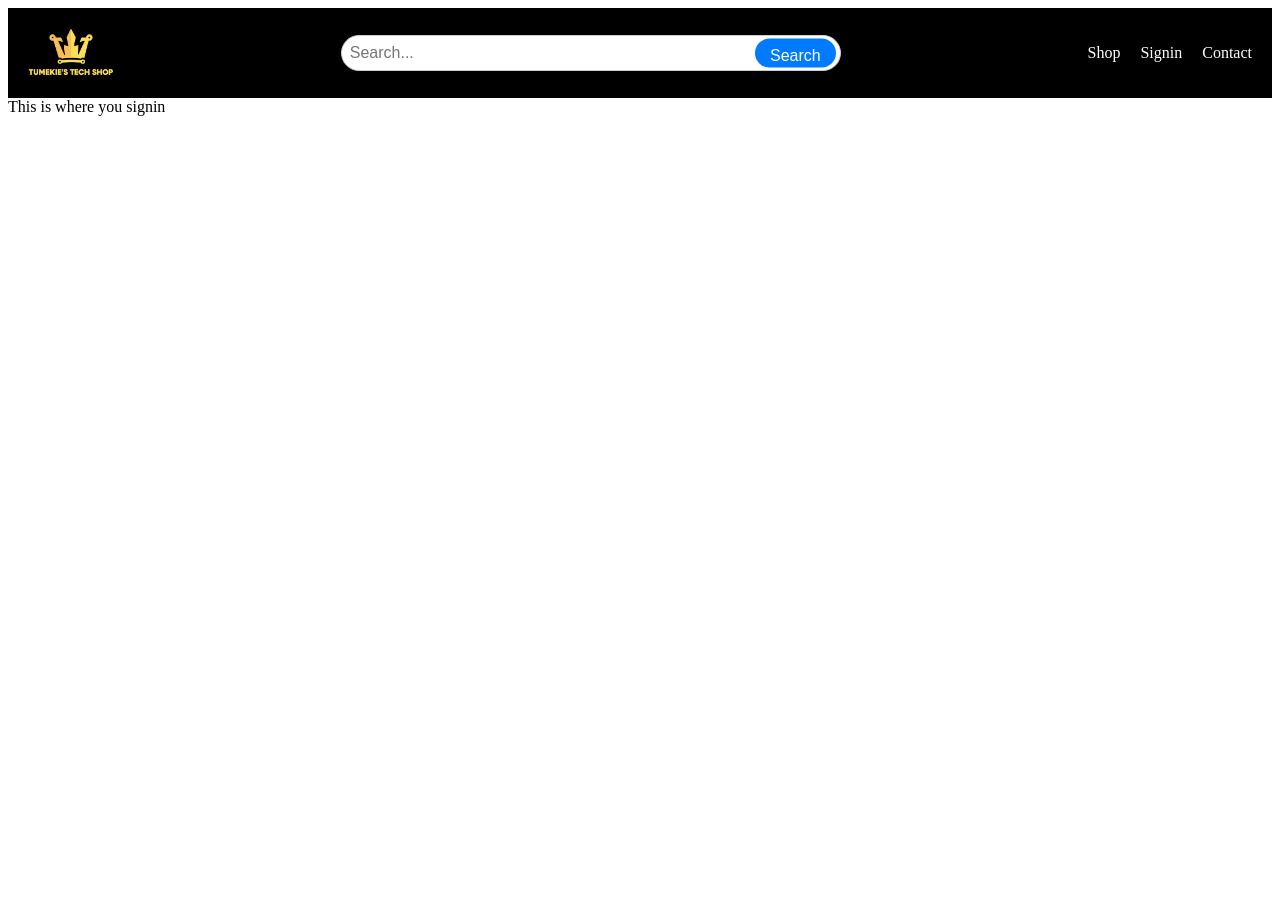
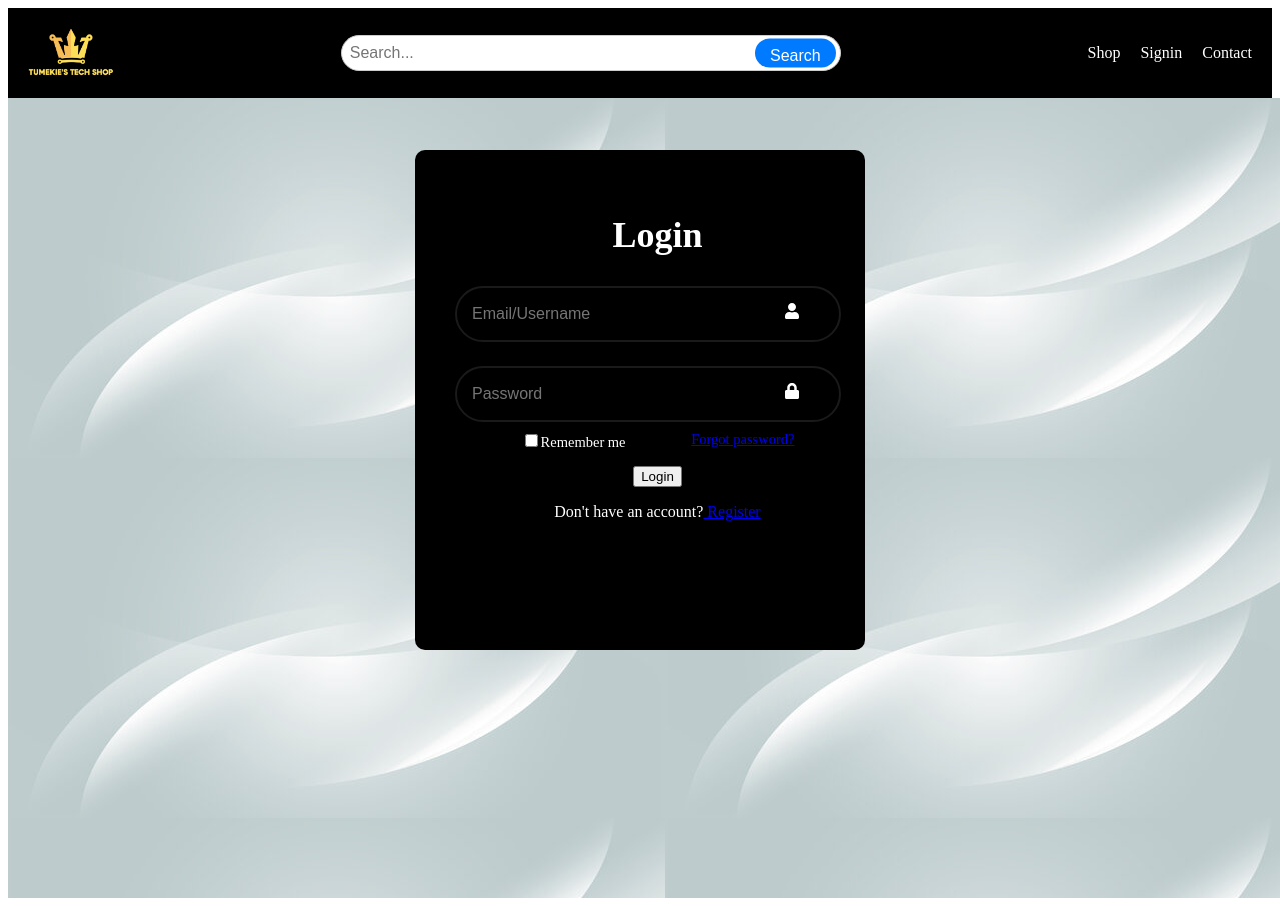
Before and after one commit to tumekie1999/876_Yaad_Groceries, a React (Create React App) app: page /signin in a window 1280 px wide. Before the commit the page ends 800 px from the top, so only its background shows below. Built offline with nearby package versions, Linux system fonts and the light colour scheme.

Commit message:
added login & register pages

```diff
--- a/package.json
+++ b/package.json
@@ -9,6 +9,7 @@
     "@testing-library/user-event": "^7.1.2",
     "react": "^16.12.0",
     "react-dom": "^16.12.0",
+    "react-icons": "^5.3.0",
     "react-router-dom": "^6.26.1",
     "react-scripts": "^5.0.1"
   },
--- /dev/null
+++ b/src/pages/register.css
@@ -0,0 +1,40 @@
+.wrapper {
+    position: fixed;
+    top: 50%;
+    left: 50%;
+    transform: translate(-50%, -50%);
+    text-align: center;
+    width: 450px;
+    height: 500px;
+    background: black;
+    border-radius: 10px;
+    color: white;
+}
+
+.wrapper .form-box {
+    width: 90%;
+    padding: 40px;
+}
+
+form h1 {
+    font-size: 36px;
+    text-align: center;
+}
+
+form .input-box {
+    position: relative;
+    width: 90%;
+    height: 50px;
+    margin: 30px 0;
+}
+ .input-box input {
+    width: 100%;
+    height: 100%;
+    background: transparent;
+    border: none;
+    outline: none;
+    border: 2px solid rgba(255, 255, 255, .1);
+    border-radius: 40px;
+    font-size: 16px;
+    color: white;
+ }
--- a/src/pages/register.jsx
+++ b/src/pages/register.jsx
@@ -1,5 +1,33 @@
 import React from "react";
+import './register.css';
+import { useNavigate } from 'react-router-dom';
 
 export const Register = () => {
-    return <div>This is where you register</div>;
+    const navigate = useNavigate();
+    return (
+        <div className='background'>
+            <div className='wrapper'>
+                <div className='form-box register'>
+                    <form action=''>
+                        <h1>Create Account</h1>
+                        <div className='input-box'>
+                            <input type='text' placeholder='First and last name' required/>
+                        </div>
+                        <div className='input-box'>
+                            <input type='text' placeholder='Email/Username' required/>
+                        </div>
+                        <div className='input-box'>
+                            <input type='password' placeholder='Password' required/>
+                        </div>
+                        <button type='submit'>Register</button>
+                        <div className='Login'>
+                            <p>Already have an account?
+                                <a href='/signin' onClick={() => navigate("/signin")}> Login</a>
+                            </p>
+                        </div>
+                    </form>
+                </div>
+            </div>
+        </div>
+    )
 };
--- /dev/null
+++ b/src/pages/signin.css
@@ -0,0 +1,62 @@
+.background {
+    background-image: url("../assets/background.jpg");
+    height: 100vh;
+    width: 100vw;
+}
+.wrapper {
+    position: fixed;
+    top: 50%;
+    left: 50%;
+    transform: translate(-50%, -50%);
+    text-align: center;
+    width: 450px;
+    height: 500px;
+    background: black;
+    border-radius: 10px;
+    color: white;
+}
+
+.wrapper .form-box {
+    width: 90%;
+    padding: 40px;
+}
+
+form h1 {
+    font-size: 36px;
+    text-align: center;
+}
+
+form .input-box {
+    position: relative;
+    width: 90%;
+    height: 50px;
+    margin: 30px 0;
+}
+ .input-box input {
+    width: 100%;
+    height: 100%;
+    background: transparent;
+    border: none;
+    outline: none;
+    border: 2px solid rgba(255, 255, 255, .1);
+    border-radius: 40px;
+    font-size: 16px;
+    color: white;
+    padding-left: 15px;
+ }
+
+ .input-box .icons {
+    color: white;
+    position: absolute;
+    right: 20px;
+    top: 50%;
+    translate: 0 -50%;
+    font-size: 16px;
+ }
+
+ .remember {
+    display: flex;
+    justify-content:space-evenly;
+    font-size: 14.5px;
+    margin: -15px 0 15px;
+ }
--- a/src/pages/signin.jsx
+++ b/src/pages/signin.jsx
@@ -1,5 +1,41 @@
 import React from "react";
+import './signin.css';
+import { useNavigate } from 'react-router-dom';
+import { FaLock, FaUser } from 'react-icons/fa';
 
 export const Signin = () => {
-    return <div>This is where you signin</div>;
+
+    const navigate = useNavigate();
+    return (
+        <div className='background'>
+            <div className='wrapper'>
+                <div className='form-box login'>
+                    <form action=''>
+                        <h1>Login</h1>
+                        <div className='input-box'>
+                            <input type='text' placeholder='Email/Username' required/>
+                            <FaUser className='icons'/>
+                        </div>
+                        <div className='input-box'>
+                            <input type='password' placeholder='Password' required/>
+                            <FaLock className='icons'/>
+                        </div>
+                        <div className='remember'>
+                            <label>
+                                <input type='checkbox'/>
+                                Remember me
+                            </label>
+                            <a href='#'> Forgot password?</a>
+                        </div>
+                        <button type='submit'>Login</button>
+                        <div className='register'>
+                            <p>Don't have an account?
+                                <a href='/register' onClick={() => navigate("/register")}> Register</a>
+                            </p>
+                        </div>
+                    </form>
+                </div>
+            </div>
+        </div>
+    )
 };
```
Also changed, not shown: src/assets/background.jpg (added), 1 other file (tests, documents, lock files or other folders).
